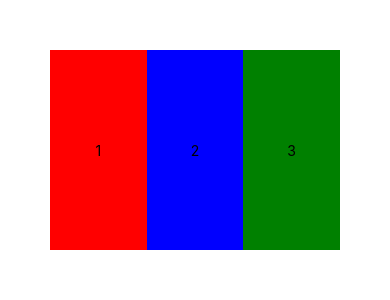
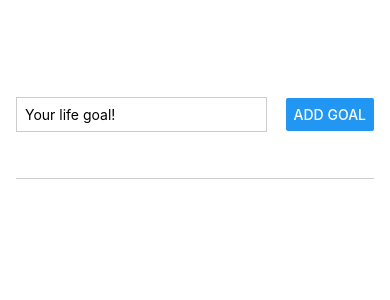
Before and after one commit to Nibiew1213/Relife, a React Native app: screen / in a window 390 px wide. Shown: the top 300 px of the page. Built offline with nearby package versions, Linux system fonts and the light colour scheme.

Commit message:
feat: implemented ScrollView

```diff
--- a/App.js
+++ b/App.js
@@ -1,65 +1,75 @@
-import { StyleSheet, Text, View, Button, TextInput } from 'react-native';
+import { useState } from 'react';
+import { StyleSheet, Text, View, Button, TextInput, ScrollView} from 'react-native';
 
 export default function App() { // This is the root component
+  const [enteredGoalText, setEnteredGoalText] = useState('') // '' because we are handling text
+  const [lifeGoals, setLifeGoals] = useState([]) // [] because we are handling array
+
+  function goalInputHandler(enteredText) {
+    setEnteredGoalText(enteredText)
+  }
+
+  function addGoalHandler() {
+    setLifeGoals(currentLifeGoals => [
+      ...currentLifeGoals,
+      enteredGoalText
+    ])
+  }
+
   return (
-    // <View style={styles.appContainer}>
-    //   <View style={styles.inputContainer}>
-    //     <TextInput style={styles.textInput} placeholder='Your life goal!'/>
-    //     <Button title='Add Goal'/>
-    //   </View>
-    //   <View>
-    //     <Text>List of goals...</Text>
-    //   </View>
-    // </View>
-    <View style={{ padding: 50, flexDirection: 'row', width: '100%', height: 300, justifyContent: 'space-around', alignItems: 'stretch' }}>
-    <View
-      style={{
-        backgroundColor: 'red',
-        flex: 1,
-        justifyContent: 'center',
-        alignItems: 'center'
-      }}
-    >
-      <Text>1</Text>
+    <View style={styles.appContainer}>
+      <View style={styles.inputContainer}>
+        <TextInput
+          style={styles.textInput}
+          placeholder='Your life goal!'
+          onChangeText={goalInputHandler} />
+        <Button title='Add Goal' onPress={addGoalHandler}/>
+      </View>
+      <View style={styles.goalsContainer}>
+        <ScrollView>
+          {lifeGoals.map((goal) => (
+            <View key={goal} style={styles.goalItem}>
+              <Text style={styles.goalText}> {goal}</Text>
+            </View>
+          ))}
+        </ScrollView>
+      </View>
     </View>
-    <View
-      style={{
-        backgroundColor: 'blue',
-        flex: 1,
-        justifyContent: 'center',
-        alignItems: 'center'
-      }}
-    >
-      <Text>2</Text>
-    </View>
-    <View
-      style={{
-        backgroundColor: 'green',
-        flex: 1,
-        justifyContent: 'center',
-        alignItems: 'center'
-      }}
-    >
-      <Text>3</Text>
-    </View>
-  </View>
   );
 }
 
 const styles = StyleSheet.create({ // Styling for root component
   appContainer: {
-    padding: 50
+    flex: 1,
+    paddingTop: 50,
+    paddingHorizontal: 16
   },
   inputContainer: {
+    flex: 1,
     flexDirection: 'row',
-    justifyContent: 'space-between'
+    justifyContent: 'space-between',
+    alignItems: 'center',
+    marginBottom: 24,
+    borderBottomWidth: 1, // adds one line across the screen
+    borderColor: '#cccccc'
   },
   textInput: {
     borderWidth: 1,
     borderColor: '#cccccc',
-    width: '80%',
+    width: '70%',
     marginRight: 8,
     padding: 8
+  },
+  goalsContainer: {
+    flex: 5
+  },
+  goalItem: {
+    margin: 8,
+    padding: 8,
+    borderRadius: 6,
+    backgroundColor: '#5e08cc',
+  },
+  goalText: {
+    color: 'white'
   }
-
-});
+})
```
